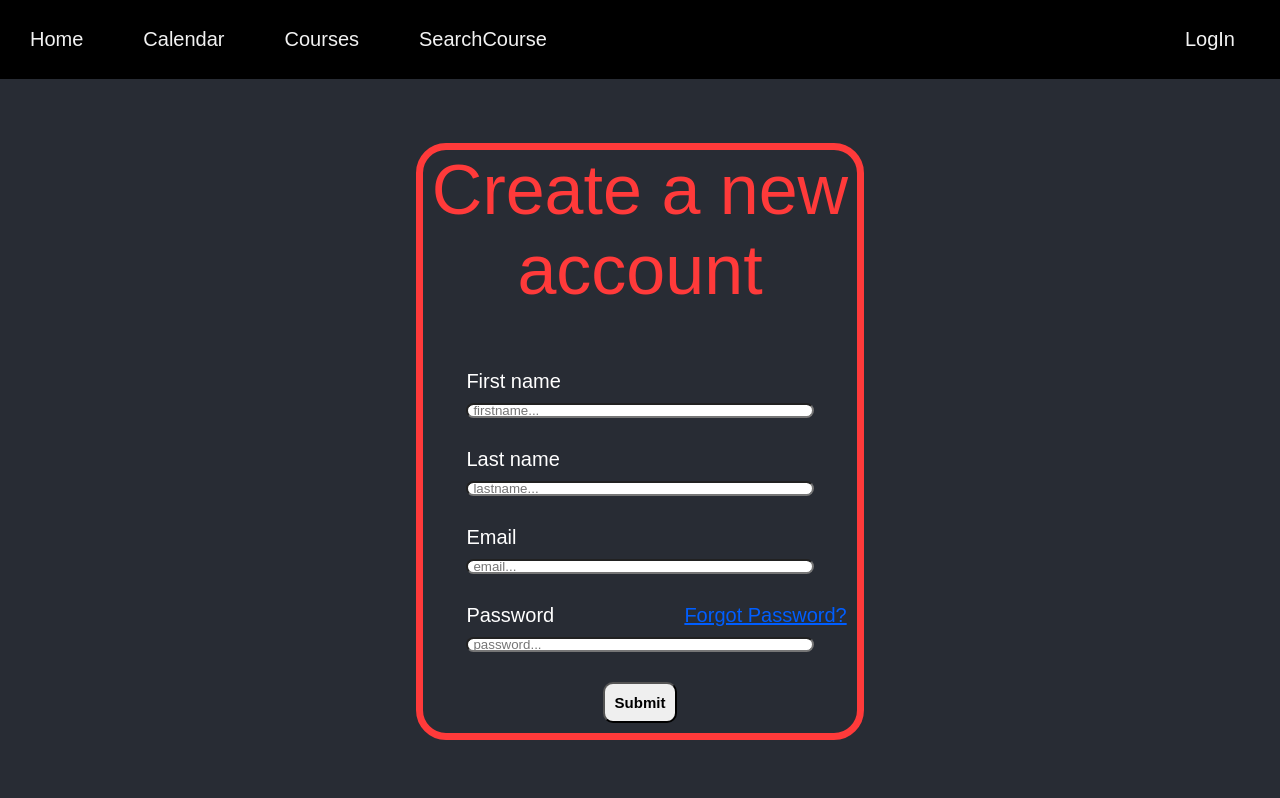
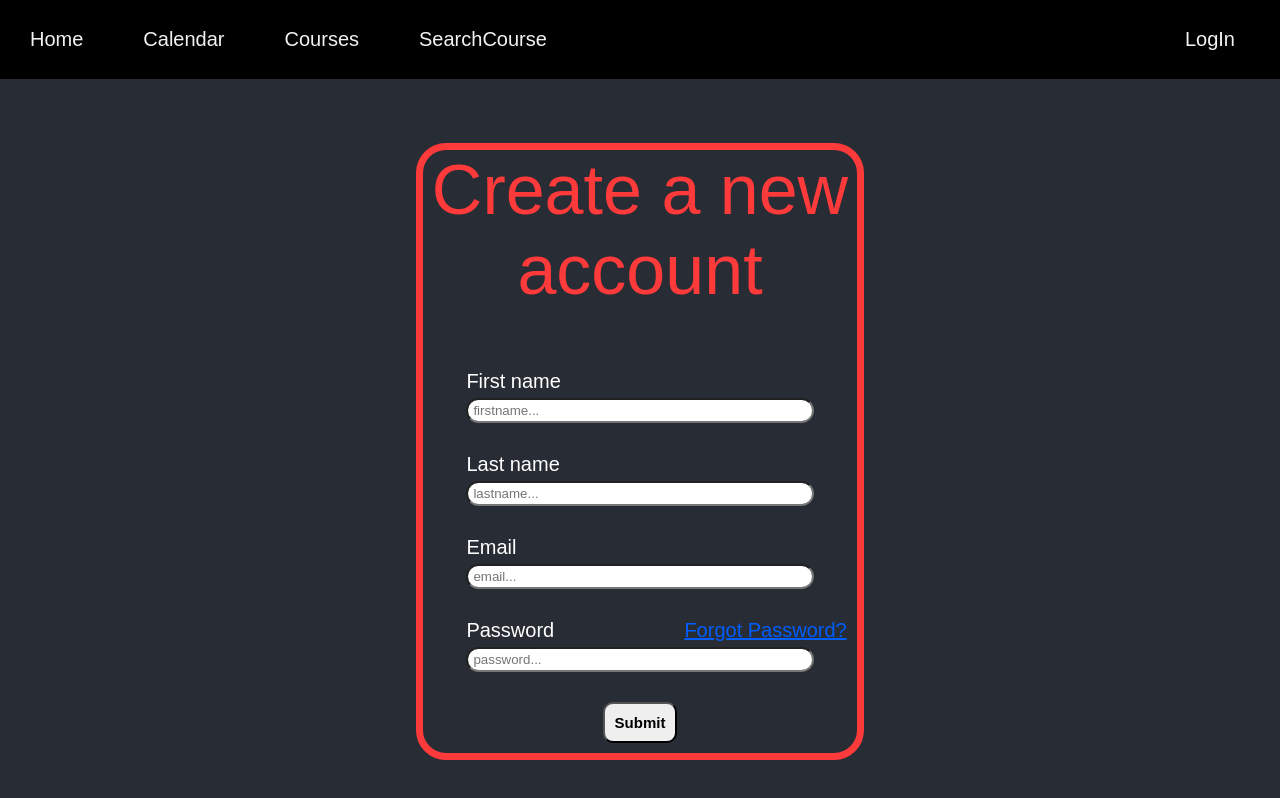
Before and after one commit to Spring2022-CSCI152/Team6, a React (Create React App) app: page /Signup in a window 1280 px wide. Shown: the top 798 px of the page. Built offline with nearby package versions, Linux system fonts and the light colour scheme.

Commit message:
Minor fixes to CSS on login and signup page

```diff
--- a/src/CSS/LogIn.css
+++ b/src/CSS/LogIn.css
@@ -37,15 +37,7 @@ label a{
 span{
     margin-left: 30%;
 }
-input{
-    /* margin-right: 15px; */
-    margin-bottom: 20px;
-    padding: 5px;
-    height: 15px;
-    left: 10%;
-    width: 80%;
-    border-radius: 30px;
-}
+
 form{
     margin-bottom: 20%;
     font-size: 20px;
@@ -62,11 +54,11 @@ button:hover{
     background-color: #ff4646;
 }
 
-input {
+.input {
     /* margin-right: 15px; */
     margin-bottom: 20px;
     padding: 5px;
-    height: 35px;
+    height: 25px;
     left: 10%;
     width: 80%;
     border-radius: 30px;
--- a/src/pages/login.js
+++ b/src/pages/login.js
@@ -102,9 +102,9 @@ export class login extends React.Component {
           <p id="title">Log In</p>
           <form>
             <label htmlFor='email'>Email</label>
-            <input type="text" onChange={this.handleEmail} name="email" className="email" placeholder="email..." id="email" /> <br />
+            <input type="text" onChange={this.handleEmail} name="email" className="input" placeholder="email..." id="email" /> <br />
             <label htmlFor="password">Password<span /><a href="#forgotpw">Forgot Password?</a></label>
-            <input type="password" onChange={this.handlePass} name="password" className="password" id="password" placeholder="password..." /> <br />
+            <input type="password" onChange={this.handlePass} name="password" className="input" id="password" placeholder="password..." /> <br />
             <button onClick={this.login} type="button" className="loginbutton"> Log In </button>
             <button type="button"><Link to="/Signup">Create an account</Link></button>
           </form>
--- a/src/pages/signup.js
+++ b/src/pages/signup.js
@@ -84,13 +84,13 @@ export class Signup extends React.Component {
             <p id="title">Create a new account</p>
             <form>
               <label htmlFor="fname">First name</label>
-              <input type="text" onChange={this.handleFirstName} name="firstname" className="firstname" placeholder="firstname..." id="fname" /> <br />
+              <input type="text" onChange={this.handleFirstName} name="firstname" className="input" placeholder="firstname..." id="fname" /> <br />
               <label htmlFor="lname">Last name</label>
-              <input type="text" onChange={this.handleLastName} name="lastname" className="lastname" placeholder="lastname..." id="lname" /> <br />
+              <input type="text" onChange={this.handleLastName} name="lastname" className="input" placeholder="lastname..." id="lname" /> <br />
               <label htmlFor="email">Email</label>
-              <input type="text" onChange={this.handleEmail} name="email" className="email" placeholder="email..." id="email" /> <br />
+              <input type="text" onChange={this.handleEmail} name="email" className="input" placeholder="email..." id="email" /> <br />
               <label htmlFor="pword">Password<span /><a href="#forgotpw">Forgot Password?</a></label>
-              <input type="password" onChange={this.handlePass} name="password" className="password" id="pword" placeholder="password..." /> <br />
+              <input type="password" onChange={this.handlePass} name="password" className="input" id="pword" placeholder="password..." /> <br />
 
               <button onClick={this.signup} type="button" className="signupbutton"> Submit </button>
             </form>
```
